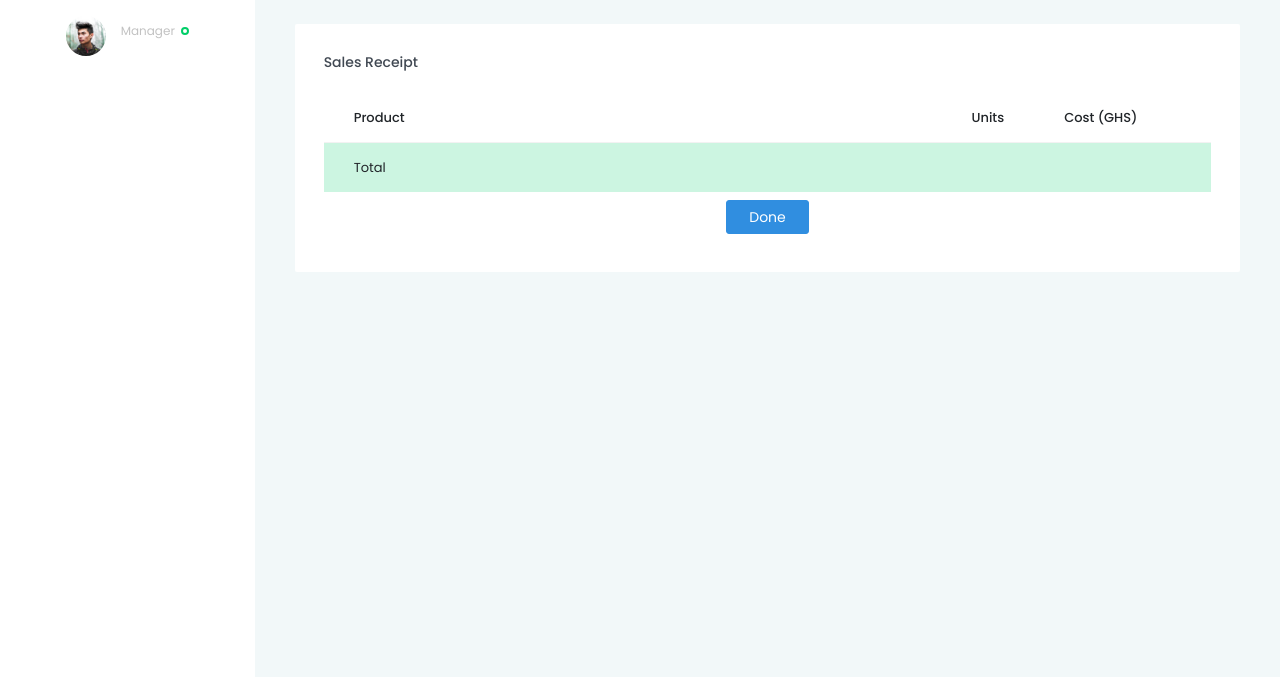
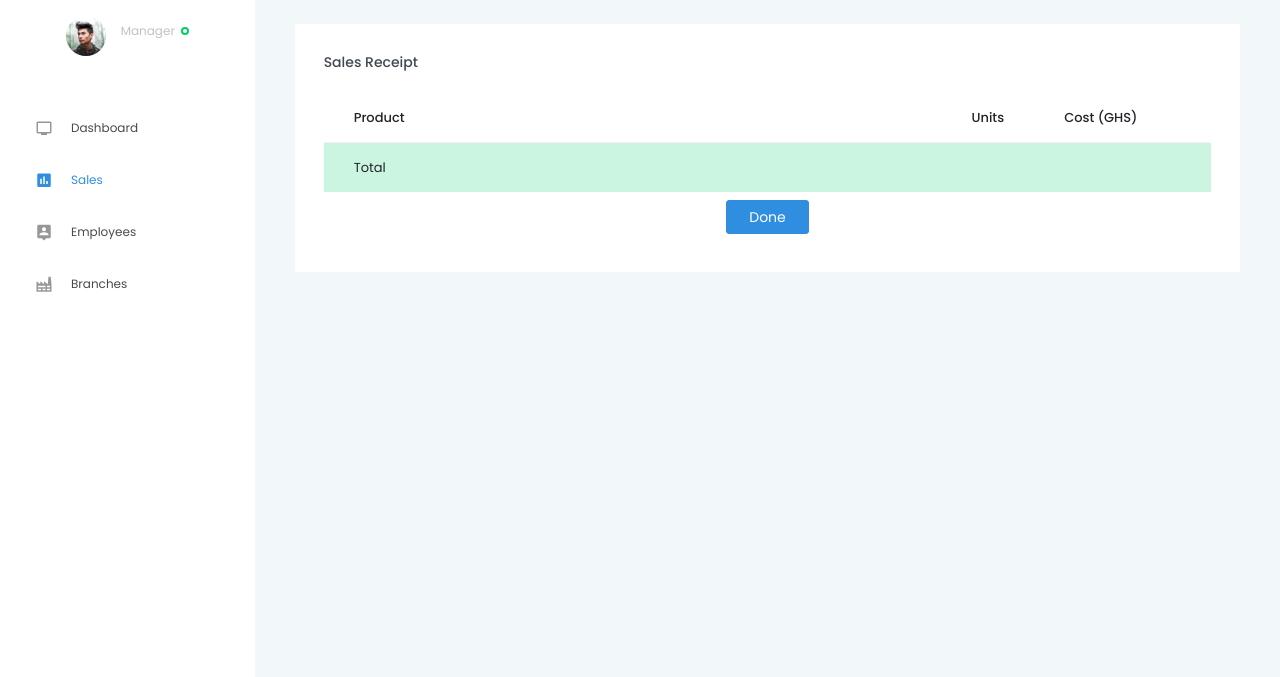
Before and after one commit to JKAkabo/pharma, a Django app: template shelf/templates/shelf/group_sale_receipt.html in a window 1280 px wide. Shown: the part 63-740 px from the top of the page. Run offline with Django 3.2, Linux system fonts and the light colour scheme; the template is opened without the code that fills it, so the values that code supplies are empty; some libraries are stand-ins or nearby versions.

Commit message:
Added feature to show errors in forms for adding sales

```diff
--- a/shelf/models.py
+++ b/shelf/models.py
@@ -55,7 +55,7 @@ class Sale(models.Model):
     def clean(self):
         units_left = self.product.stock.units_left
         if self.units_sold > units_left:
-            raise ValidationError('Only ' + str(units_left) + ' are left in stock.')
+            raise ValidationError({'units_sold': 'Only ' + str(units_left) + ' units are left in stock.'})
 
     def save(self, *args, **kwargs):
         self.units_sold_value = self.units_sold * self.product.stock.unit_price
--- a/shelf/templates/shelf/group_sale_receipt.html
+++ b/shelf/templates/shelf/group_sale_receipt.html
@@ -47,3 +47,31 @@
         </div>
     </div>
 {% endblock %}
+
+
+{% block sidebar_menu %}
+    <li class="nav-item">
+        <a class="nav-link" href="">
+            <i class="menu-icon mdi mdi-television"></i>
+            <span class="menu-title">Dashboard</span>
+        </a>
+    </li>
+    <li class="nav-item active">
+        <a class="nav-link" href="../../pages/forms/basic_elements.html">
+            <i class="menu-icon mdi mdi-poll-box"></i>
+            <span class="menu-title">Sales</span>
+        </a>
+    </li>
+    <li class="nav-item">
+        <a class="nav-link" href="../../pages/forms/basic_elements.html">
+            <i class="menu-icon mdi mdi-account-location"></i>
+            <span class="menu-title">Employees</span>
+        </a>
+    </li>
+    <li class="nav-item">
+        <a class="nav-link" href="../../pages/charts/chartjs.html">
+            <i class="menu-icon mdi mdi-factory"></i>
+            <span class="menu-title">Branches</span>
+        </a>
+    </li>
+{% endblock %}
```
Also changed, not shown: shelf/templates/shelf/add_sale.html (+64 -9 lines).
